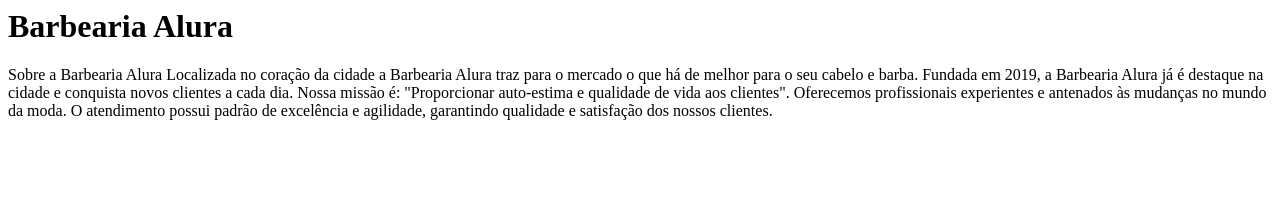
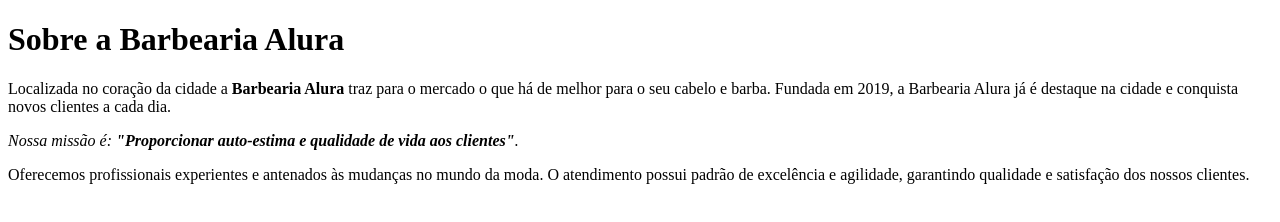
Before and after one commit to baranoskifabio/BabeariaAlura, a plain HTML site: page index.html in a window 1280 px wide. Drawn offline with Linux system fonts and the light colour scheme.

Commit message:
coloquei tags

```diff
--- a/index.html
+++ b/index.html
@@ -1,8 +1,18 @@
-<h1>Barbearia Alura</h1>
-Sobre a Barbearia Alura
+<!DOCTYPE html>
+<html lang="pt-br">
+    <head>
+        <meta charset="UTF-8">
+        <title>Barbearia Alura</title>
+    </head>
+    <body>
+        <h1>Sobre a Barbearia Alura</h1>
 
-Localizada no coração da cidade a Barbearia Alura traz para o mercado o que há de melhor para o seu cabelo e barba. Fundada em 2019, a Barbearia Alura já é destaque na cidade e conquista novos clientes a cada dia.
+        <p>Localizada no coração da cidade a <strong>Barbearia Alura</strong> traz para o mercado o que há de melhor para o seu cabelo e barba.
+        Fundada em 2019, a Barbearia Alura já é destaque na cidade e conquista novos clientes a cada dia.</p>
 
-Nossa missão é: "Proporcionar auto-estima e qualidade de vida aos clientes".
+        <p><em>Nossa missão é: <strong>"Proporcionar auto-estima e qualidade de vida aos clientes"</strong>.</em></p>
 
-Oferecemos profissionais experientes e antenados às mudanças no mundo da moda. O atendimento possui padrão de excelência e agilidade, garantindo qualidade e satisfação dos nossos clientes.
+        <p>Oferecemos profissionais experientes e antenados às mudanças no mundo da moda.
+        O atendimento possui padrão de excelência e agilidade, garantindo qualidade e satisfação dos nossos clientes.</p>
+    </body>
+</html>
```
